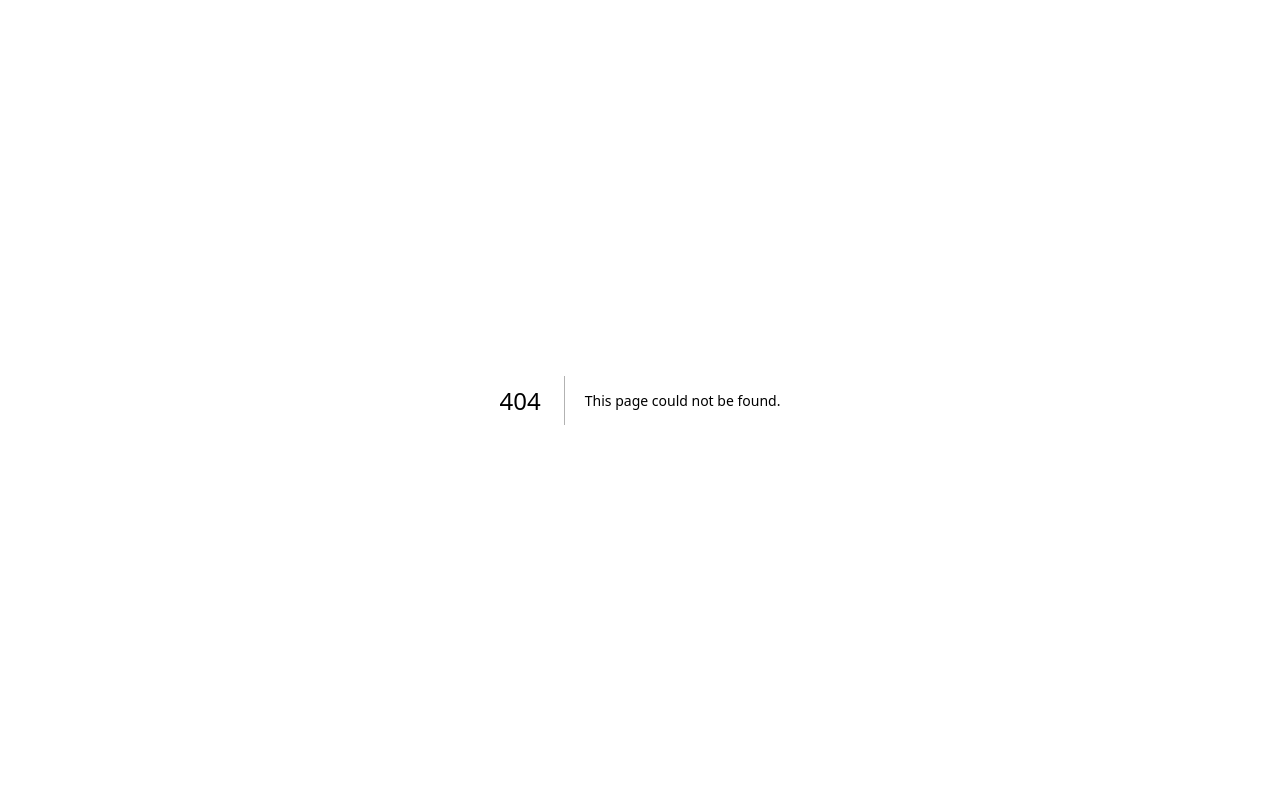
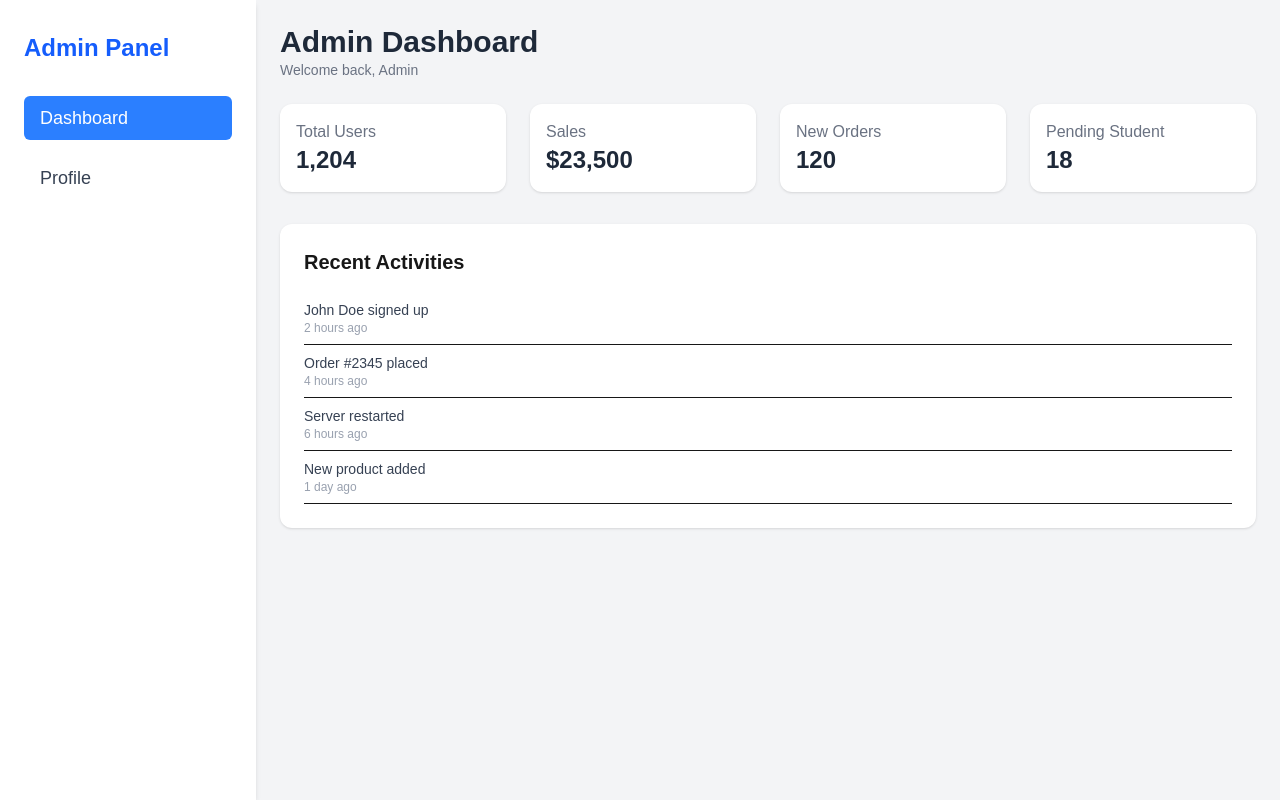
Before and after one commit to Unseanted/plateau-scholarship, a Next.js app in the folder plateau-scholarship/: page /dashboard in a window 1280 px wide. Before the commit this address had no page. Built offline with nearby package versions, Linux system fonts and the light colour scheme.

Commit message:
creating dashboard page

```diff
--- /dev/null
+++ b/plateau-scholarship/src/app/dashboard/page.tsx
@@ -0,0 +1,120 @@
+"use client";
+
+import { useState } from "react";
+
+const stats = [
+  { label: "Total Users", value: "1,204" },
+  { label: "Sales", value: "$23,500" },
+  { label: "New Orders", value: "120" },
+  { label: "Pending Student", value: "18" },
+];
+
+const recentActivities = [
+  { id: 1, text: "John Doe signed up", time: "2 hours ago" },
+  { id: 2, text: "Order #2345 placed", time: "4 hours ago" },
+  { id: 3, text: "Server restarted", time: "6 hours ago" },
+  { id: 4, text: "New product added", time: "1 day ago" },
+];
+
+export default function DashboardPage() {
+  const [activeTab, setActiveTab] = useState("dashboard");
+
+  return (
+    <div className="min-h-screen flex bg-gray-100">
+      {/* Sidebar */}
+      <aside className="w-64 bg-white shadow-md px-6 py-8 hidden md:block">
+        <h2 className="text-2xl font-bold text-blue-600 mb-8">Admin Panel</h2>
+        <ul className="space-y-4">
+          {["dashboard", "profile"].map((tab) => (
+            <li key={tab}>
+              <button
+                onClick={() => setActiveTab(tab)}
+                className={`w-full text-left px-4 py-2 rounded-md text-lg font-medium ${
+                  activeTab === tab
+                    ? "bg-blue-500 text-white"
+                    : "text-gray-700 hover:bg-gray-100"
+                }`}
+              >
+                {tab.charAt(0).toUpperCase() + tab.slice(1)}
+              </button>
+            </li>
+          ))}
+        </ul>
+      </aside>
+
+      {/* Main Content */}
+      <main className="flex-1 p-6">
+        <header className="mb-6">
+          <h1 className="text-3xl font-bold text-gray-800">
+            {activeTab === "dashboard" ? "Admin Dashboard" : "Your Profile"}
+          </h1>
+          <p className="text-sm text-gray-500">Welcome back, Admin</p>
+        </header>
+
+        {/* Mobile Tab Menu */}
+        <div className="md:hidden mb-6 flex gap-2 overflow-x-auto">
+          {["dashboard", "profile"].map((tab) => (
+            <button
+              key={tab}
+              onClick={() => setActiveTab(tab)}
+              className={`px-4 py-2 rounded ${
+                activeTab === tab
+                  ? "bg-blue-600 text-white"
+                  : "bg-white text-gray-700 border"
+              }`}
+            >
+              {tab.charAt(0).toUpperCase() + tab.slice(1)}
+            </button>
+          ))}
+        </div>
+
+        {/* Content */}
+        {activeTab === "dashboard" && (
+          <>
+            {/* Stats Cards */}
+            <div className="grid grid-cols-1 md:grid-cols-2 lg:grid-cols-4 gap-6 mb-8">
+              {stats.map((stat) => (
+                <div
+                  key={stat.label}
+                  className="bg-white shadow rounded-xl p-4 flex flex-col justify-between"
+                >
+                  <span className="text-gray-500">{stat.label}</span>
+                  <span className="text-2xl font-semibold text-gray-800">
+                    {stat.value}
+                  </span>
+                </div>
+              ))}
+            </div>
+
+            {/* Recent Activity */}
+            <div className="bg-white p-6 rounded-xl shadow">
+              <h2 className="text-xl font-semibold mb-4">Recent Activities</h2>
+              <ul>
+                {recentActivities.map((activity) => (
+                  <li key={activity.id} className="border-b py-2 text-sm">
+                    <span className="text-gray-700">{activity.text}</span>
+                    <span className="block text-gray-400 text-xs">
+                      {activity.time}
+                    </span>
+                  </li>
+                ))}
+              </ul>
+            </div>
+          </>
+        )}
+
+        {activeTab === "profile" && (
+          <div className="bg-white p-6 rounded-xl shadow">
+            <h2 className="text-xl font-semibold mb-4">Your Profile</h2>
+            <div className="space-y-4 text-sm text-gray-700">
+              <p><strong>Name:</strong> Admin User</p>
+              <p><strong>Email:</strong> admin@example.com</p>
+              <p><strong>Role:</strong> Administrator</p>
+              <p><strong>Joined:</strong> January 1, 2024</p>
+            </div>
+          </div>
+        )}
+      </main>
+    </div>
+  );
+}
--- a/plateau-scholarship/src/components/Navbar.jsx
+++ b/plateau-scholarship/src/components/Navbar.jsx
@@ -20,6 +20,9 @@ const Navbar = () => {
         <li className="hover:text-blue-600">
           <Link href="/students">Students</Link>
         </li>
+        <li className="hover:text-blue-600">
+          <Link href="/dashboard">Dashboard</Link>
+        </li>
       </ul>
 
       {/* Buttons on the Right */}
--- /dev/null
+++ b/plateau-scholarship/src/dashboard/page.tsx
@@ -0,0 +1,101 @@
+// app/dashboard/page.tsx
+"use client";
+
+import { useState } from "react";
+
+const stats = [
+  { label: "Total Users", value: "1,204" },
+  { label: "Sales", value: "$23,500" },
+  { label: "New Orders", value: "120" },
+  { label: "Pending Tasks", value: "18" },
+];
+
+const recentActivities = [
+  { id: 1, text: "John Doe signed up", time: "2 hours ago" },
+  { id: 2, text: "Order #2345 placed", time: "4 hours ago" },
+  { id: 3, text: "Server restarted", time: "6 hours ago" },
+  { id: 4, text: "New product added", time: "1 day ago" },
+];
+
+export default function DashboardPage() {
+  const [activeTab, setActiveTab] = useState("overview");
+
+  return (
+    <main className="min-h-screen bg-gray-100 p-6">
+      <header className="mb-6">
+        <h1 className="text-3xl font-bold text-gray-800">Admin Dashboard</h1>
+        <p className="text-sm text-gray-500">Welcome back, Admin</p>
+      </header>
+
+      {/* Tabs */}
+      <div className="mb-6 flex gap-4">
+        {["overview", "analytics", "settings"].map((tab) => (
+          <button
+            key={tab}
+            onClick={() => setActiveTab(tab)}
+            className={`px-4 py-2 rounded ${
+              activeTab === tab
+                ? "bg-blue-600 text-white"
+                : "bg-white text-gray-700 border"
+            }`}
+          >
+            {tab.charAt(0).toUpperCase() + tab.slice(1)}
+          </button>
+        ))}
+      </div>
+
+      {/* Content */}
+      {activeTab === "overview" && (
+        <>
+          {/* Stats Cards */}
+          <div className="grid grid-cols-1 md:grid-cols-2 lg:grid-cols-4 gap-6 mb-8">
+            {stats.map((stat) => (
+              <div
+                key={stat.label}
+                className="bg-white shadow rounded-xl p-4 flex flex-col justify-between"
+              >
+                <span className="text-gray-500">{stat.label}</span>
+                <span className="text-2xl font-semibold text-gray-800">
+                  {stat.value}
+                </span>
+              </div>
+            ))}
+          </div>
+
+          {/* Recent Activity */}
+          <div className="bg-white p-6 rounded-xl shadow">
+            <h2 className="text-xl font-semibold mb-4">Recent Activities</h2>
+            <ul>
+              {recentActivities.map((activity) => (
+                <li key={activity.id} className="border-b py-2 text-sm">
+                  <span className="text-gray-700">{activity.text}</span>
+                  <span className="block text-gray-400 text-xs">
+                    {activity.time}
+                  </span>
+                </li>
+              ))}
+            </ul>
+          </div>
+        </>
+      )}
+
+      {activeTab === "analytics" && (
+        <div className="bg-white p-6 rounded-xl shadow">
+          <h2 className="text-xl font-semibold mb-4">Analytics</h2>
+          <p className="text-gray-600 text-sm">
+            Placeholder for charts or analytics dashboard.
+          </p>
+        </div>
+      )}
+
+      {activeTab === "settings" && (
+        <div className="bg-white p-6 rounded-xl shadow">
+          <h2 className="text-xl font-semibold mb-4">Settings</h2>
+          <p className="text-gray-600 text-sm">
+            Placeholder for admin settings and preferences.
+          </p>
+        </div>
+      )}
+    </main>
+  );
+}
```
